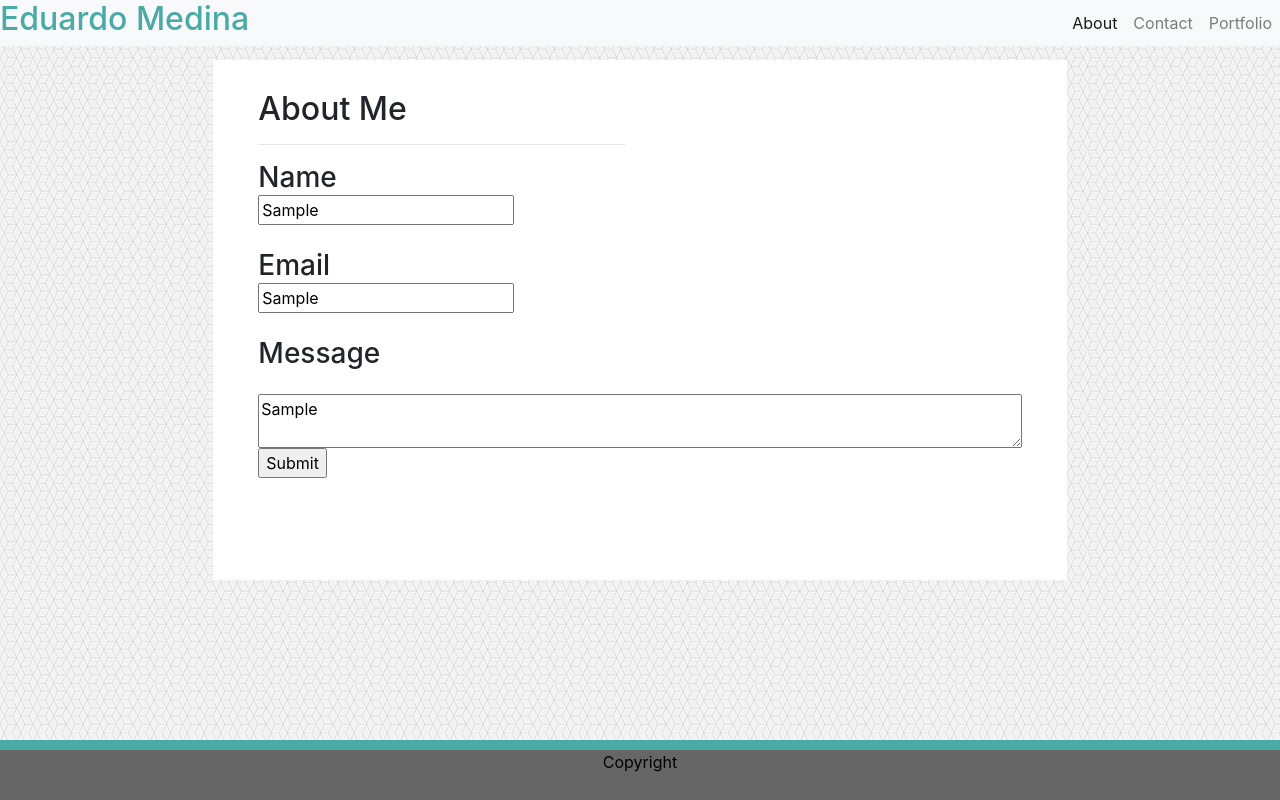
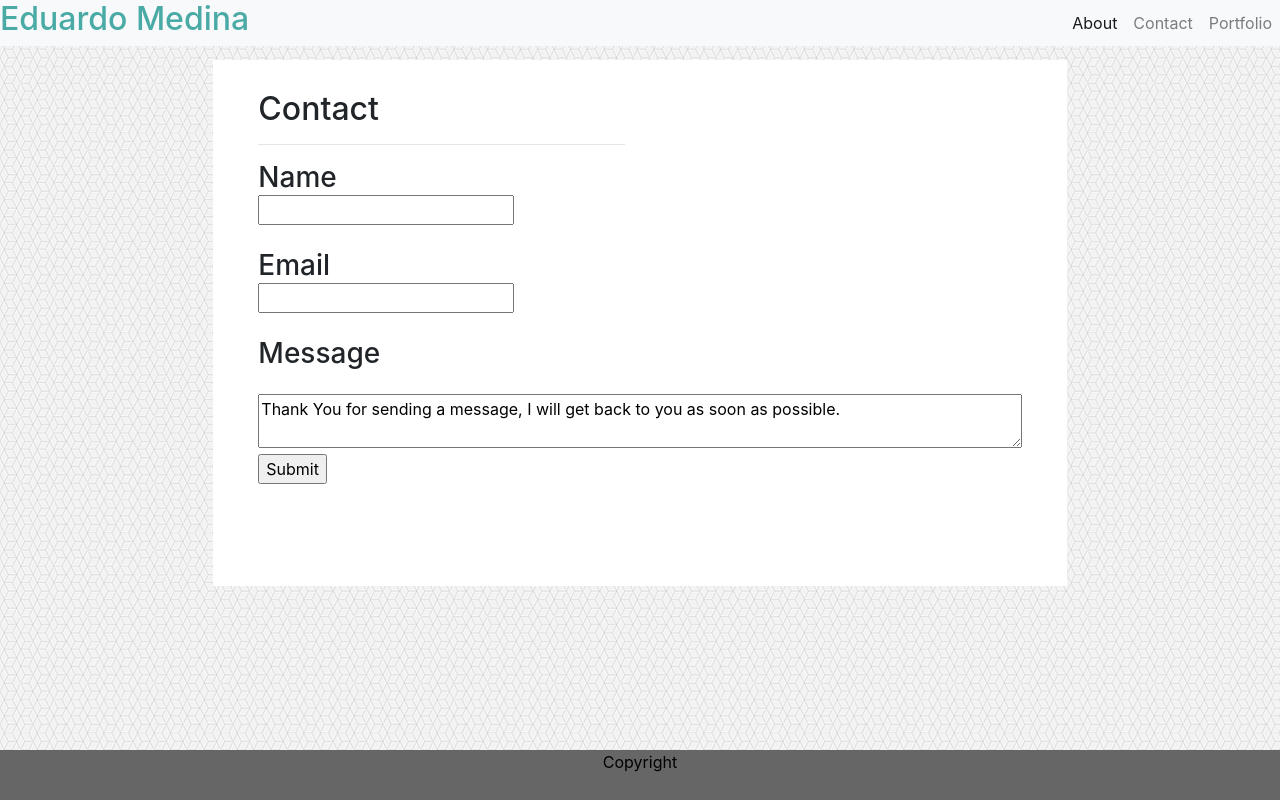
Before and after one commit to 18eddymedina/18eddymedina.github.io, a plain HTML site: page contact.html in a window 1280 px wide. Both pictures are taken after typing "Sample", "Sample", "Sample" into the empty fields and a click on the input "Submit". Drawn offline with nearby package versions, Linux system fonts and the light colour scheme; no server answers.

Commit message:
added database

```diff
--- a/contact.html
+++ b/contact.html
@@ -1,4 +1,4 @@
-<!DOCTYPE <!DOCTYPE <!DOCTYPE html>
+<!DOCTYPE html>
 <html>
 <head>
     <meta charset="utf-8" />
@@ -7,7 +7,8 @@
     <meta name="viewport" content="width=device-width, initial-scale=1">
     <link rel="stylesheet" href="https://stackpath.bootstrapcdn.com/bootstrap/4.1.3/css/bootstrap.min.css" integrity="sha384-MCw98/SFnGE8fJT3GXwEOngsV7Zt27NXFoaoApmYm81iuXoPkFOJwJ8ERdknLPMO" crossorigin="anonymous">
     <link rel="stylesheet" type="text/css" media="screen" href="style.css" />
-    <script src="main.js"></script>
+    <script src="https://www.gstatic.com/firebasejs/5.5.8/firebase.js"></script>
+
     <script src="https://code.jquery.com/jquery-3.3.1.slim.min.js" integrity="sha384-q8i/X+965DzO0rT7abK41JStQIAqVgRVzpbzo5smXKp4YfRvH+8abtTE1Pi6jizo" crossorigin="anonymous"></script>
 <script src="https://cdnjs.cloudflare.com/ajax/libs/popper.js/1.14.3/umd/popper.min.js" integrity="sha384-ZMP7rVo3mIykV+2+9J3UJ46jBk0WLaUAdn689aCwoqbBJiSnjAK/l8WvCWPIPm49" crossorigin="anonymous"></script>
 <script src="https://stackpath.bootstrapcdn.com/bootstrap/4.1.3/js/bootstrap.min.js" integrity="sha384-ChfqqxuZUCnJSK3+MXmPNIyE6ZbWh2IMqE241rYiqJxyMiZ6OW/JmZQ5stwEULTy" crossorigin="anonymous"></script>
@@ -47,7 +48,7 @@
                 <div class="container-fluid">
                     <div class="row">
                         <div class="col-xs-12 col-sm-8 col-md-6 col-lg-6">
-                            <h2>About Me</h2>
+                            <h2>Contact</h2>
                             <hr>
                         </div>
                     </div>
@@ -55,18 +56,18 @@
                         <div class="col">
                             <h3 style="margin:0%">Name</h3>
 
-                            <input type="text" class="name" size="auto" >
+                            <input id="name1" type="text" class="name" size="auto" >
                             <br>
                             <br>
                             <h3 style="margin:0%">Email</h3>
 
-                            <input type="text" id="Email" size="auto" >
+                            <input id="email1" type="text" id="Email" size="auto" >
                             <br>
                             <br>
                             <h3 style="margin:0%">Message</h3>
                             <br>
-                            <textarea class="input" placeholder="" style="width: 100%"></textarea>
-                            <input type="submit" class="submit" value="Submit">    <br>
+                            <textarea id="message1" class="input" placeholder="" style="width: 100%"></textarea>
+                            <input id="a" type="submit" class="submit" value="Submit">    <br>
                           <br>
 
                           <br>
@@ -86,5 +87,37 @@
     <footer id="footer2">
         Copyright
           </footer>
+
+          <script>
+            // Initialize Firebase
+            var config = {
+              apiKey: "AIzaSyDf5kYkwleH7Yez9yFs3v2DCyoMeWA-PFQ",
+              authDomain: "contactportfolio-1241b.firebaseapp.com",
+              databaseURL: "https://contactportfolio-1241b.firebaseio.com",
+              projectId: "contactportfolio-1241b",
+              storageBucket: "",
+              messagingSenderId: "633393351635"
+            };
+            firebase.initializeApp(config);
+            var database=firebase.database();
+
+            $("#a").on("click", function(){
+                var name=$("#name1").val().trim();
+                var email=$("#email1").val().trim();
+                var message=$("#message1").val().trim();
+                $("#email1").val("");
+                $("#name1").val("");
+                $("#message1").val("Thank You for sending a message, I will get back to you as soon as possible.");
+
+                database.ref().push({
+            name: name,
+            email: email,
+            message:message
+          });
+            })
+
+
+          </script>
+
 </body>
 </html>
```
Also changed, not shown: index.html (+1 -2 lines), portfolio.html (+2 -3 lines).
